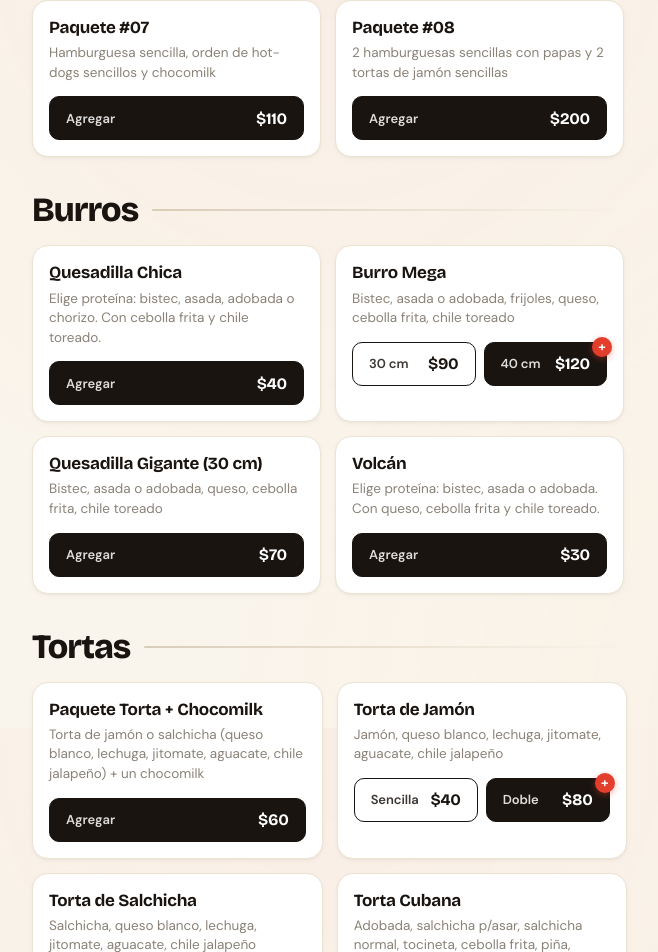
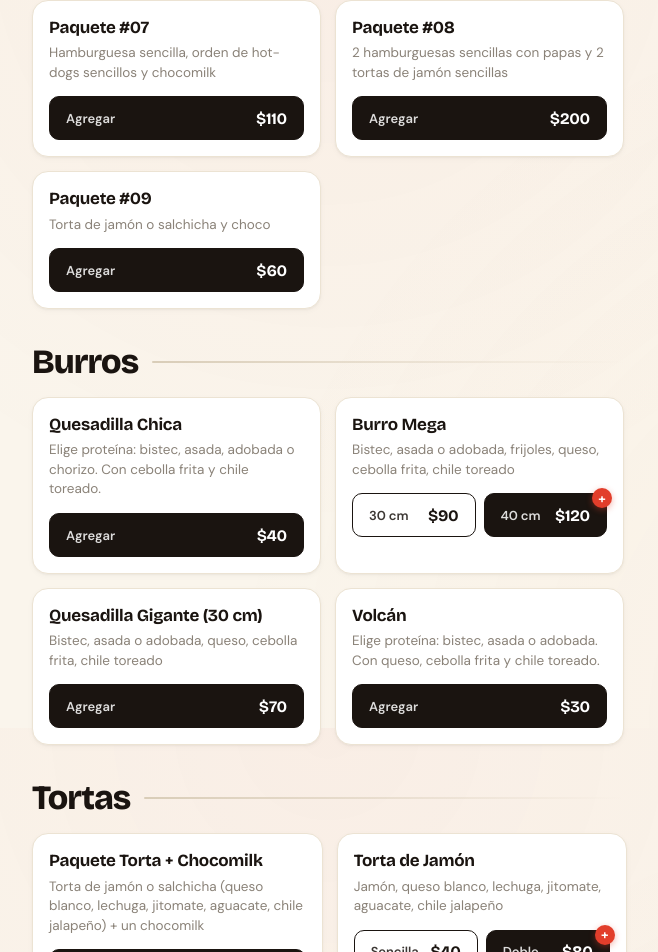
Before and after one commit to doemagnet/Trex, a React (Vite) app: page / in a window 1280 px wide. Shown: the part 2472-3424 px from the top of the page, without its empty margins (312-970 px from the left). Built offline with nearby package versions, Linux system fonts and the light colour scheme.

Commit message:
Update data.js

```diff
--- a/src/data.js
+++ b/src/data.js
@@ -224,6 +224,13 @@ export const menuData = [
     description: "2 hamburguesas sencillas con papas y 2 tortas de jamón sencillas",
     priceBase: 200,
   },
+  {
+  id: 209,
+  category: "Paquetes",
+  name: "Paquete #09",
+  description: "Torta de jamón o salchicha y choco",
+  priceBase: 60,
+},
 
   // ─── BURROS ─────────────────────────────────────────────────
   {
```
